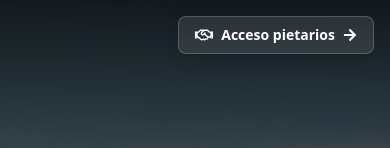
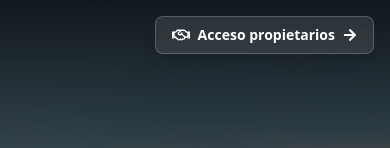
Before and after one commit to GonzaS89/front-turnogol-trial, a React (Vite) app: page / in a window 390 px wide. Shown: the top 148 px of the page. Built offline with nearby package versions, Linux system fonts and the light colour scheme.

Commit message:
cambio en apist

```diff
--- a/src/PantallaInicial.jsx
+++ b/src/PantallaInicial.jsx
@@ -67,7 +67,7 @@ export default function PantallaInicial() {
         >
           <FaRegHandshake className="text-lg" />
           <span className="hidden sm:inline">Acceso propietarios</span>
-          <span className="sm:hidden">Acceso pietarios</span>
+          <span className="sm:hidden">Acceso propietarios</span>
           <FaArrowRight className="text-sm group-hover:translate-x-1 transition-transform" />
         </Link>
       </motion.div>
--- a/src/cliente/Turnos/ReservaDeTurno.jsx
+++ b/src/cliente/Turnos/ReservaDeTurno.jsx
@@ -369,7 +369,7 @@ const turnosFiltrados = fechaSeleccionada
         </div>
 
         {/* Lista de turnos filtrados por fecha */}
-        <div className="mt-8 w-full lg:max-w-7xl px-4 sm:px-6">
+        <div className="mt-8 w-full lg:max-w-7xl sm:px-6">
   {turnosFiltrados && turnosFiltrados.length > 0 ? (
     <div className="grid grid-cols-1 md:grid-cols-2 xl:grid-cols-3 md:gap-1 lg:gap-2">
       {/* Esto se mapea sobre turnosFiltrados, que ya está ordenado */}
```
